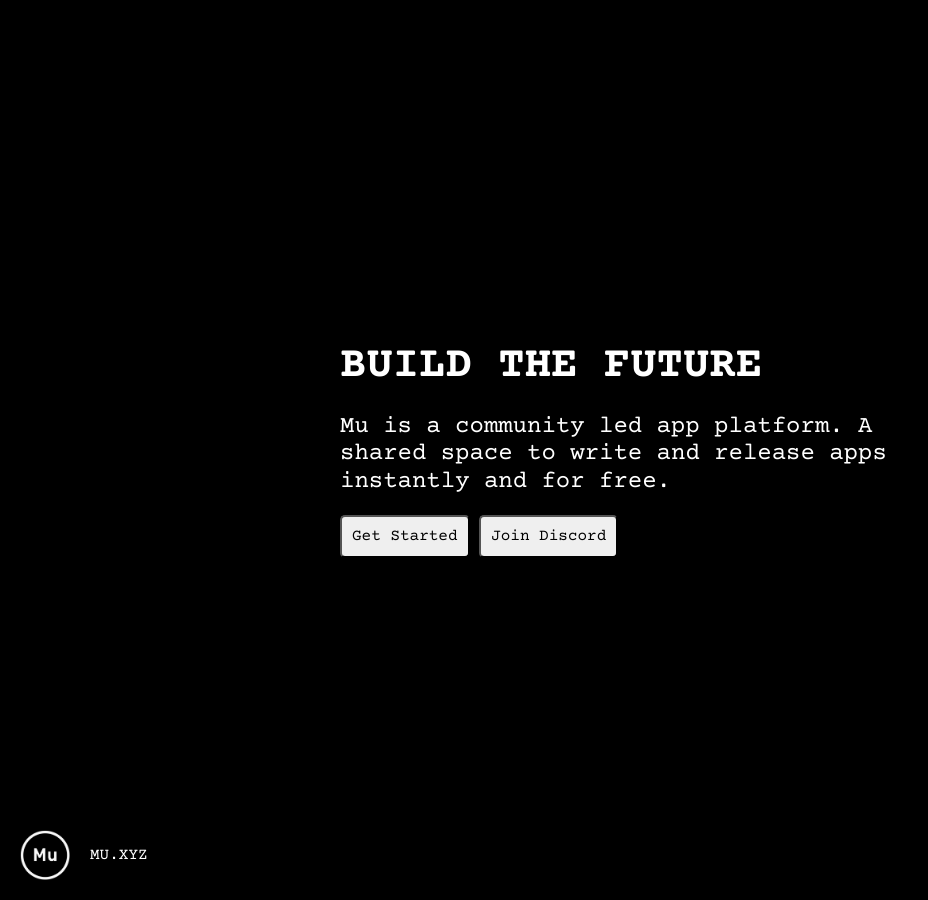
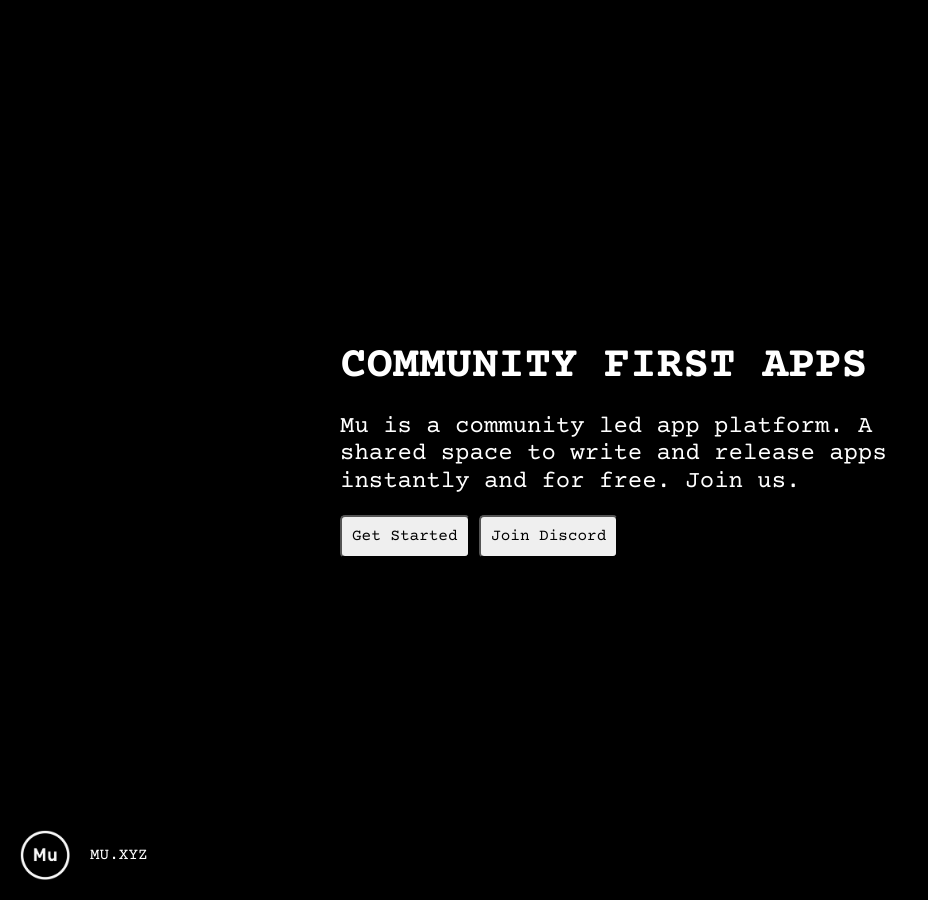
Before and after one commit to muxyz/website, a Jekyll site: the page index.html, which Jekyll copies as it is, in a window 1280 px wide. Shown: the whole page, without its empty margins (0-928 px from the left). Built offline with Jekyll 4.4.1, drawn with Linux system fonts in a browser that asks for light colours.

Commit message:
Update index.html

```diff
--- a/index.html
+++ b/index.html
@@ -19,8 +19,8 @@
     </div>
     <div class="wrap">
       <div class="inner">
-        <h1>Build The Future</h1>
-        <h2>Mu is a community led app platform. A shared space to write and release apps instantly and for free.</h2>
+        <h1>Community First Apps</h1>
+        <h2>Mu is a community led app platform. A shared space to write and release apps instantly and for free. Join us.</h2>
 	<a href="https://mu.app"><button>Get Started</button></a>
 	<a href="https://discord.gg/w2586Sqcpk"><button>Join Discord</button></a>
       </div>
```
